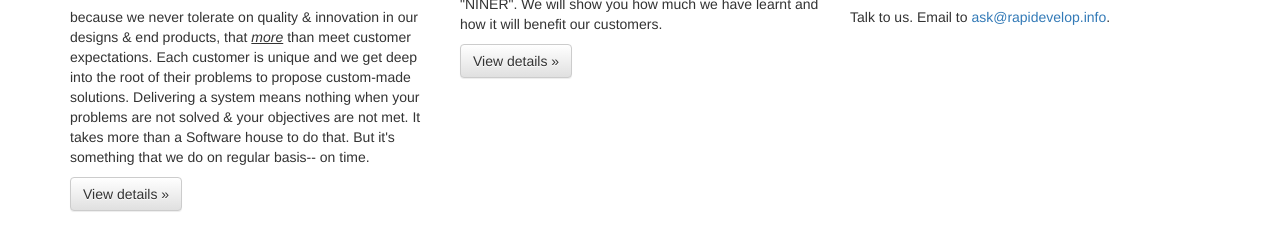
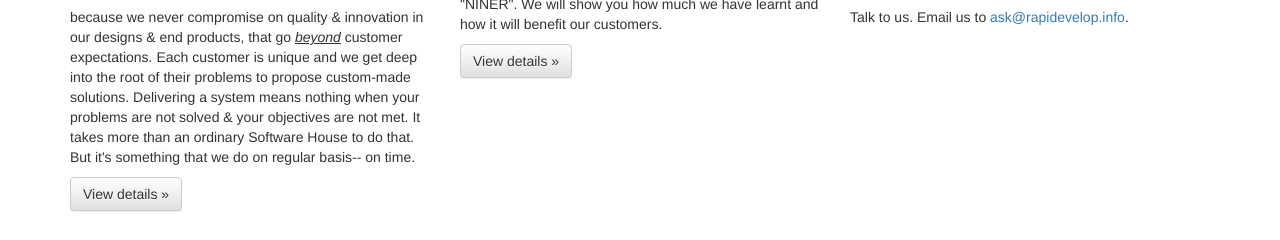
Before and after one commit to hishammk/rapidevelop.my, a plain HTML site: page index.html in a window 1280 px wide. Shown: the part 556-796 px from the top of the page. Drawn offline with nearby package versions, Linux system fonts and the light colour scheme.

Commit message:
modified wording

```diff
--- a/index.html
+++ b/index.html
@@ -39,8 +39,8 @@
       <div class="row">
         <div class="col-md-4">
           <h2>Software Construction company with a difference</h2>
-          <p>because we never tolerate on quality &amp innovation in our designs &amp end products, that <u><i>more</i></u> than meet customer expectations. Each customer
-          is unique and we get deep into the root of their problems to propose custom-made solutions. Delivering a system means nothing when your problems are not solved &amp; your objectives are not met. It takes more than a Software house to do that. But it's something that we do on regular basis-- on time.</p>
+          <p>because we never compromise on quality &amp innovation in our designs &amp end products, that go <u><i>beyond</i></u> customer expectations. Each customer
+          is unique and we get deep into the root of their problems to propose custom-made solutions. Delivering a system means nothing when your problems are not solved &amp; your objectives are not met. It takes more than an ordinary Software House to do that. But it's something that we do on regular basis-- on time.</p>
           <p><a class="btn btn-default" href="#" role="button">View details &raquo;</a></p>
        </div>
         <div class="col-md-4">
@@ -50,7 +50,7 @@
         </div>
         <div class="col-md-4">
           <h2>Your communications are valuable</h2>
-          <p>Talk to us. Email to <a href="mailto:ask@rapidevelop.info">ask@rapidevelop.info</a>.</p>
+          <p>Talk to us. Email us to <a href="mailto:ask@rapidevelop.info">ask@rapidevelop.info</a>.</p>
         </div>
       </div>
 
```
